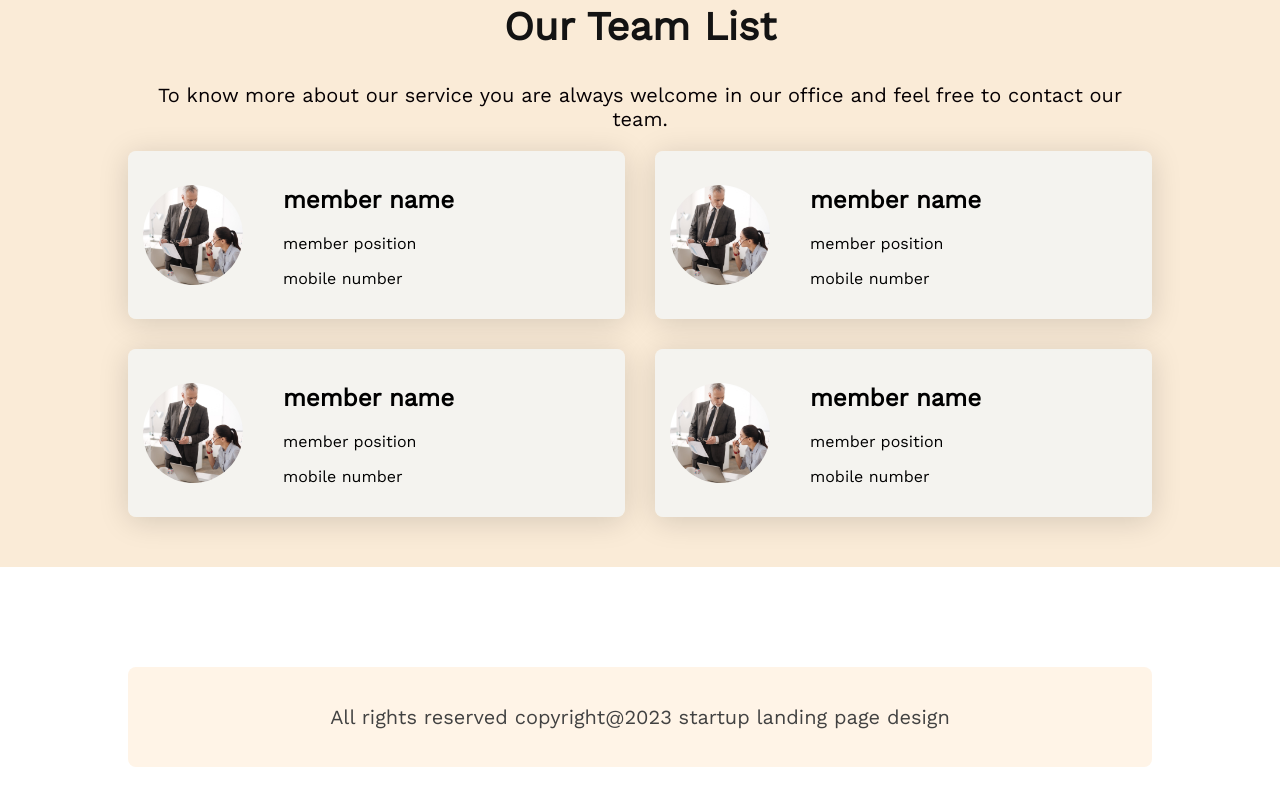
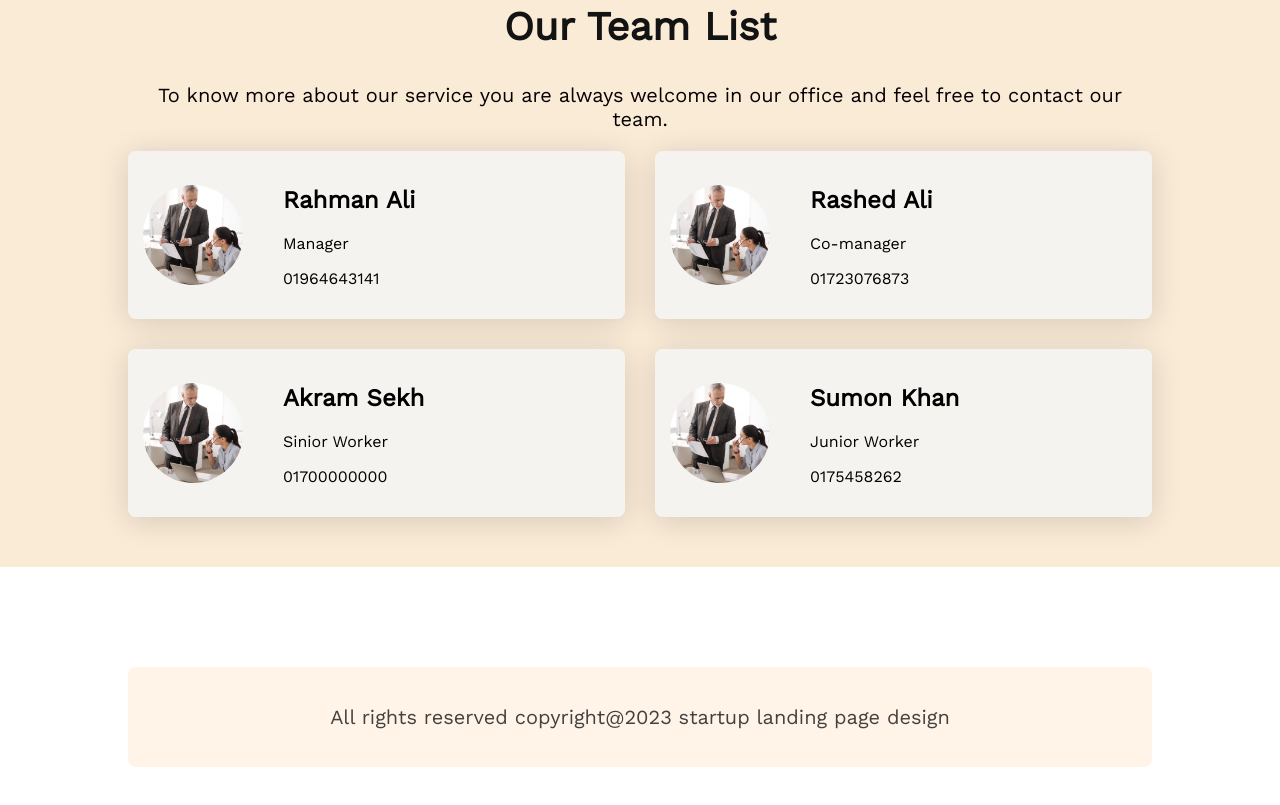
Before and after one commit to Jewel3141/assignment2, a plain HTML site: page index.html in a window 1280 px wide. Shown: the part 3073-3878 px from the top of the page. Drawn offline with nearby package versions, Linux system fonts and the light colour scheme.

Commit message:
review done

```diff
--- a/index.html
+++ b/index.html
@@ -182,33 +182,33 @@
           <div class="team-item">
             <img src="./images/team1.png" alt="">
             <div>
-          <h2>member name</h2>
-          <p>member position</p>
-          <p>mobile number</p>
+              <h2>Rahman Ali</h2>
+              <p>Manager</p>
+              <p>01964643141</p>
             </div>
           </div>
           <div class="team-item">
             <img src="./images/team1.png" alt="">
             <div>
-          <h2>member name</h2>
-          <p>member position</p>
-          <p>mobile number</p>
+              <h2>Rashed Ali</h2>
+              <p>Co-manager</p>
+              <p>01723076873</p>
             </div>
           </div>
           <div class="team-item">
             <img src="./images/team1.png" alt="">
             <div>
-          <h2>member name</h2>
-          <p>member position</p>
-          <p>mobile number</p>
+              <h2>Akram Sekh</h2>
+              <p>Sinior Worker</p>
+              <p>01700000000</p>
             </div>
           </div>
           <div class="team-item">
             <img src="./images/team1.png" alt="">
             <div>
-          <h2>member name</h2>
-          <p>member position</p>
-          <p>mobile number</p>
+              <h2>Sumon Khan</h2>
+              <p>Junior Worker</p>
+              <p>0175458262</p>
             </div>
           </div>
         </div>
--- a/styles/style.css
+++ b/styles/style.css
@@ -404,3 +404,4 @@ img {
   }
 
 }
+/* mobile responsive end  */
```
Lines whose indentation alone changed are shown as unchanged.
